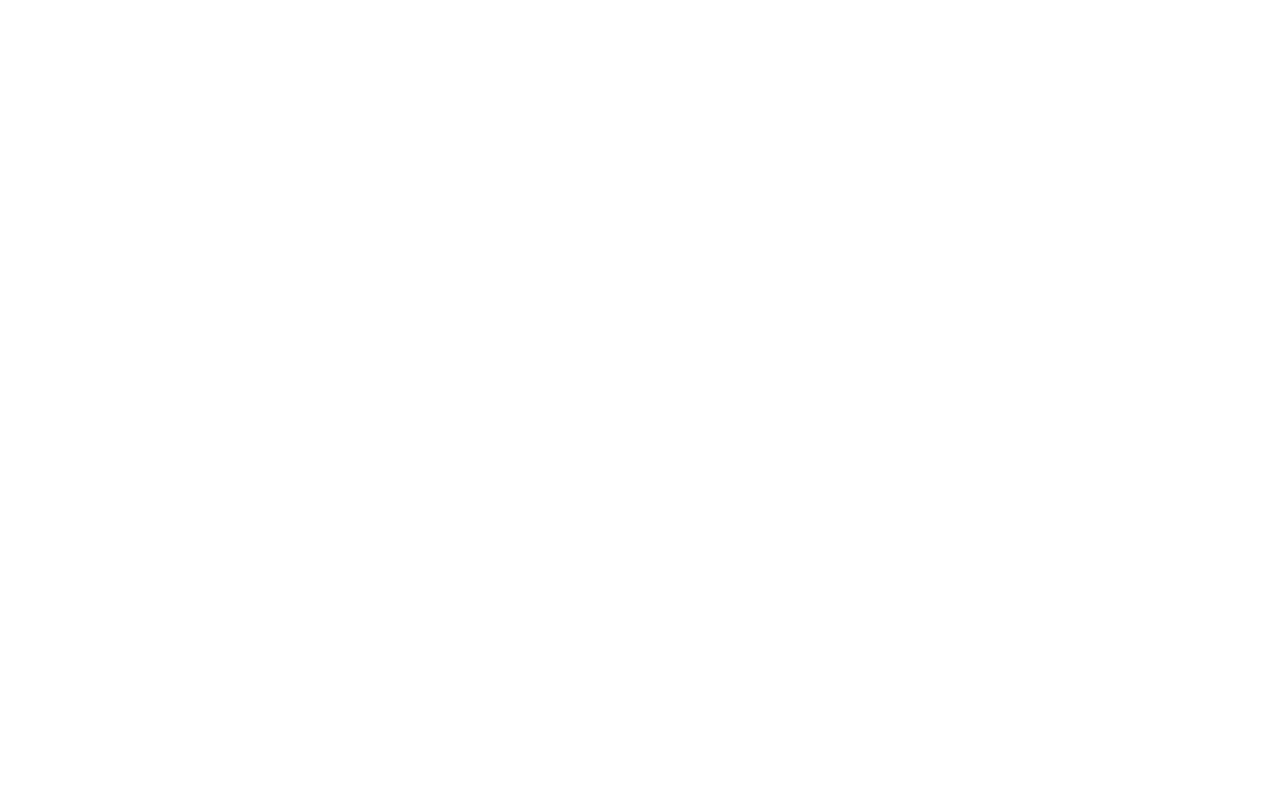
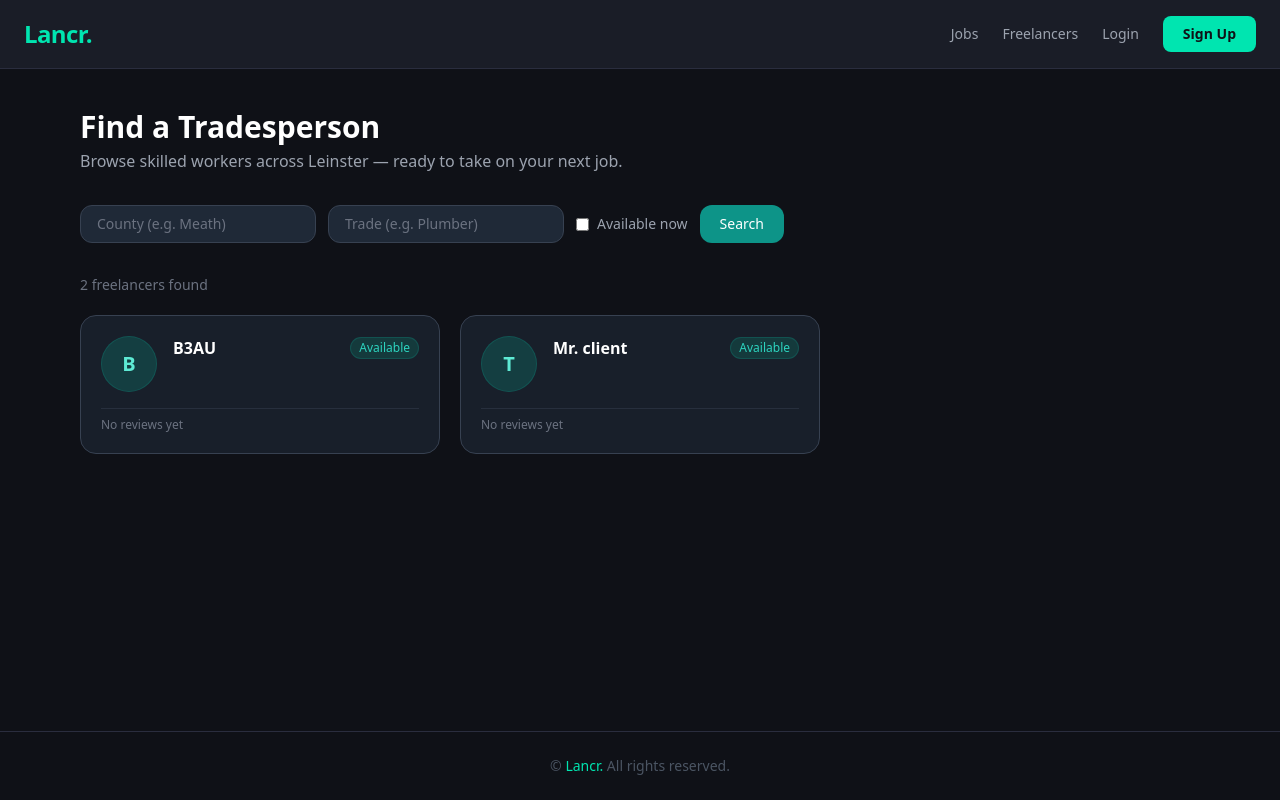
Before and after one commit to beaugeoghegan1-byte/Lancr, a Django app: page /freelancers/ in a window 1280 px wide. Before the commit the page is empty. Run offline with Django 5.2, Linux system fonts and the light colour scheme; data comes from the database, SQL or seed files in the repository; both versions use the stored data as it was after the commit; some libraries are stand-ins or nearby versions.

Commit message:
add freelancer list page and nav links

```diff
--- a/jobs/templates/base.html
+++ b/jobs/templates/base.html
@@ -81,9 +81,11 @@
     <div class="flex items-center justify-between">
       <a href="{% url 'home' %}" class="text-2xl font-black lancr-teal tracking-tight">Lancr.</a>
 
+
       <!-- Desktop nav -->
       <div class="desktop-nav hidden md:flex items-center gap-6 text-sm">
         <a href="{% url 'job_list' %}" class="text-gray-400 hover:text-white transition">Jobs</a>
+        <a href="{% url 'freelancer_list' %}" class="text-gray-400 hover:text-white transition">Freelancers</a>
 
         {% if user.is_authenticated %}
           {% if user.profile.role == 'client' %}
@@ -229,6 +231,7 @@
     <!-- Mobile menu -->
     <div id="mobileMenu" class="hidden mt-4 space-y-2 text-sm border-t border-subtle pt-4">
       <a href="{% url 'job_list' %}" class="block text-gray-400 hover:text-white py-2">Jobs</a>
+      <a href="{% url 'freelancer_list' %}" class="text-gray-400 hover:text-white transition">Freelancers</a>
       {% if user.is_authenticated %}
         {% if user.profile.role == 'client' %}
           <a href="{% url 'job_list' %}" class="block btn-primary text-center py-2">Post Job</a>
--- a/jobs/templates/jobs/freelancer_list.html
+++ b/jobs/templates/jobs/freelancer_list.html
@@ -0,0 +1,163 @@
+{% extends "base.html" %}
+
+{% block title %}Browse Freelancers{% endblock %}
+
+{% block content %}
+<div class="max-w-6xl mx-auto px-4 py-10">
+
+  <!-- Header -->
+  <div class="mb-8">
+    <h1 class="text-3xl font-bold text-white">Find a Tradesperson</h1>
+    <p class="text-gray-400 mt-1">Browse skilled workers across Leinster — ready to take on your next job.</p>
+  </div>
+
+  <!-- Filters -->
+  <form method="GET" action="{% url 'freelancer_list' %}" class="flex flex-wrap gap-3 mb-8">
+    <input
+      type="text"
+      name="county"
+      value="{{ county|default:'' }}"
+      placeholder="County (e.g. Meath)"
+      class="bg-gray-800 border border-gray-700 text-white placeholder-gray-500 rounded-xl px-4 py-2 text-sm focus:outline-none focus:border-teal-500"
+    />
+    <input
+      type="text"
+      name="trade"
+      value="{{ trade|default:'' }}"
+      placeholder="Trade (e.g. Plumber)"
+      class="bg-gray-800 border border-gray-700 text-white placeholder-gray-500 rounded-xl px-4 py-2 text-sm focus:outline-none focus:border-teal-500"
+    />
+    <label class="flex items-center gap-2 text-sm text-gray-400 cursor-pointer">
+      <input
+        type="checkbox"
+        name="available"
+        value="1"
+        {% if available %}checked{% endif %}
+        class="accent-teal-500"
+      />
+      Available now
+    </label>
+    <button
+      type="submit"
+      class="bg-teal-600 hover:bg-teal-500 text-white text-sm font-medium px-5 py-2 rounded-xl transition"
+    >
+      Search
+    </button>
+    {% if county or trade or available %}
+    <a
+      href="{% url 'freelancer_list' %}"
+      class="text-sm text-gray-400 hover:text-white flex items-center px-3 py-2 transition"
+    >
+      Clear filters
+    </a>
+    {% endif %}
+  </form>
+
+  <!-- Results count -->
+  <p class="text-sm text-gray-500 mb-5">
+    {{ freelancers.count }} freelancer{{ freelancers.count|pluralize }} found
+  </p>
+
+  <!-- Grid -->
+  {% if freelancers %}
+  <div class="grid grid-cols-1 sm:grid-cols-2 lg:grid-cols-3 gap-5">
+    {% for freelancer in freelancers %}
+    <a
+      href="{% url 'profile_view' freelancer.username %}"
+      class="group bg-gray-800/60 border border-gray-700 hover:border-teal-600 rounded-2xl p-5 flex flex-col gap-4 transition"
+    >
+      <!-- Top row: avatar + name + availability -->
+      <div class="flex items-start gap-4">
+        {% if freelancer.profile.avatar %}
+        <img
+          src="{{ freelancer.profile.avatar.url }}"
+          alt="{{ freelancer.username }}"
+          class="w-14 h-14 rounded-full object-cover flex-shrink-0 border border-gray-600"
+        />
+        {% else %}
+        <div class="w-14 h-14 rounded-full bg-teal-800/50 flex items-center justify-center flex-shrink-0 border border-teal-700/40">
+          <span class="text-teal-300 text-xl font-bold">
+            {{ freelancer.username|first|upper }}
+          </span>
+        </div>
+        {% endif %}
+
+        <div class="flex-1 min-w-0">
+          <div class="flex items-center justify-between gap-2">
+            <h2 class="text-white font-semibold truncate group-hover:text-teal-300 transition">
+              {{ freelancer.get_full_name|default:freelancer.username }}
+            </h2>
+            {% if freelancer.profile.is_available %}
+            <span class="text-xs bg-teal-900/60 text-teal-400 border border-teal-700/40 px-2 py-0.5 rounded-full flex-shrink-0">
+              Available
+            </span>
+            {% else %}
+            <span class="text-xs bg-gray-700/60 text-gray-400 border border-gray-600/40 px-2 py-0.5 rounded-full flex-shrink-0">
+              Busy
+            </span>
+            {% endif %}
+          </div>
+
+          <!-- Trade + County -->
+          <div class="flex items-center gap-2 mt-1 flex-wrap">
+            {% if freelancer.profile.trade %}
+            <span class="text-sm text-teal-400">{{ freelancer.profile.trade }}</span>
+            {% endif %}
+            {% if freelancer.profile.county %}
+            <span class="text-gray-600 text-xs">·</span>
+            <span class="text-sm text-gray-400">{{ freelancer.profile.county }}</span>
+            {% endif %}
+          </div>
+        </div>
+      </div>
+
+      <!-- Bio -->
+      {% if freelancer.profile.bio %}
+      <p class="text-gray-400 text-sm leading-relaxed line-clamp-2">
+        {{ freelancer.profile.bio }}
+      </p>
+      {% endif %}
+
+      <!-- Bottom row: rating + rate + experience -->
+      <div class="flex items-center justify-between pt-2 border-t border-gray-700/50 flex-wrap gap-2">
+        <div class="flex items-center gap-1">
+          {% if freelancer.avg_rating %}
+            <span class="text-yellow-400 text-sm">★</span>
+            <span class="text-white text-sm font-medium">{{ freelancer.avg_rating|floatformat:1 }}</span>
+            <span class="text-gray-500 text-xs">({{ freelancer.total_reviews }})</span>
+          {% else %}
+            <span class="text-gray-500 text-xs">No reviews yet</span>
+          {% endif %}
+        </div>
+
+        <div class="flex items-center gap-3 text-sm">
+          {% if freelancer.profile.years_experience %}
+          <span class="text-gray-400">{{ freelancer.profile.years_experience }} yr{{ freelancer.profile.years_experience|pluralize }}</span>
+          {% endif %}
+          {% if freelancer.profile.hourly_rate %}
+          <span class="text-teal-300 font-semibold">€{{ freelancer.profile.hourly_rate }}/hr</span>
+          {% endif %}
+        </div>
+      </div>
+    </a>
+    {% endfor %}
+  </div>
+
+  {% else %}
+  <!-- Empty state -->
+  <div class="text-center py-20">
+    <div class="text-5xl mb-4">🔍</div>
+    <h3 class="text-white text-lg font-semibold mb-2">No freelancers found</h3>
+    <p class="text-gray-400 text-sm">
+      {% if county or trade %}
+        Try adjusting your filters or
+        <a href="{% url 'freelancer_list' %}" class="text-teal-400 hover:underline">browse all freelancers</a>.
+      {% else %}
+        No freelancers have signed up yet. Check back soon.
+      {% endif %}
+    </p>
+  </div>
+  {% endif %}
+
+</div>
+{% endblock %}
--- a/jobs/templates/jobs/home.html
+++ b/jobs/templates/jobs/home.html
@@ -1,6 +1,6 @@
 {% extends "base.html" %}
 
-{% block title %}Lancr | Find Skilled Tradespeople Worldwide{% endblock %}
+{% block title %}Lancr | Find Skilled Tradespeople Locally{% endblock %}
 
 {% block content %}
 
@@ -18,7 +18,7 @@
     </h1>
 
     <p class="text-gray-400 text-lg max-w-xl mx-auto mb-10">
-      Lancr connects clients with skilled tradespeople worldwide —
+      Lancr connects clients with skilled tradespeople locally —
       plumbers, electricians, carpenters and more. Post a job or find your next project today.
     </p>
 
```
Also changed, not shown: db.sqlite3.
